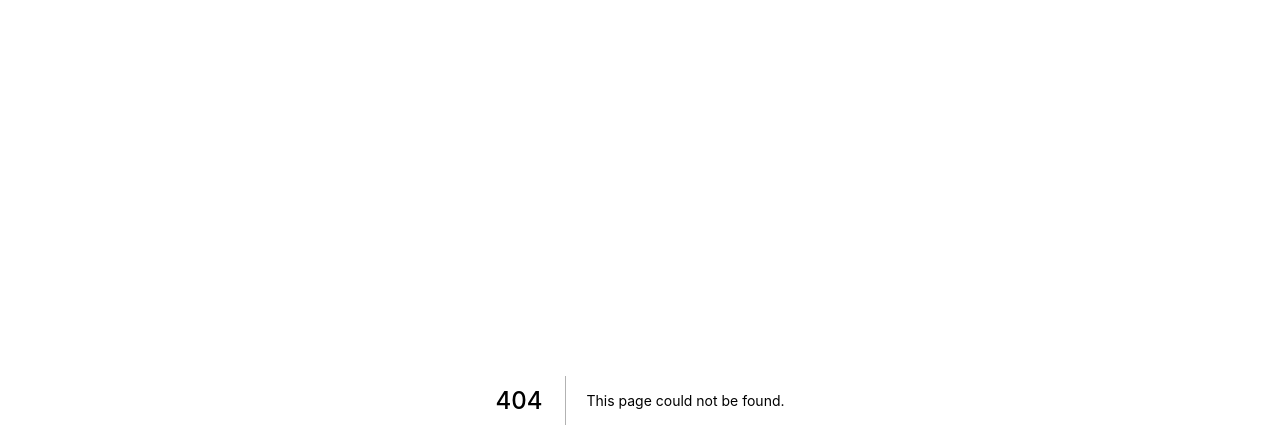
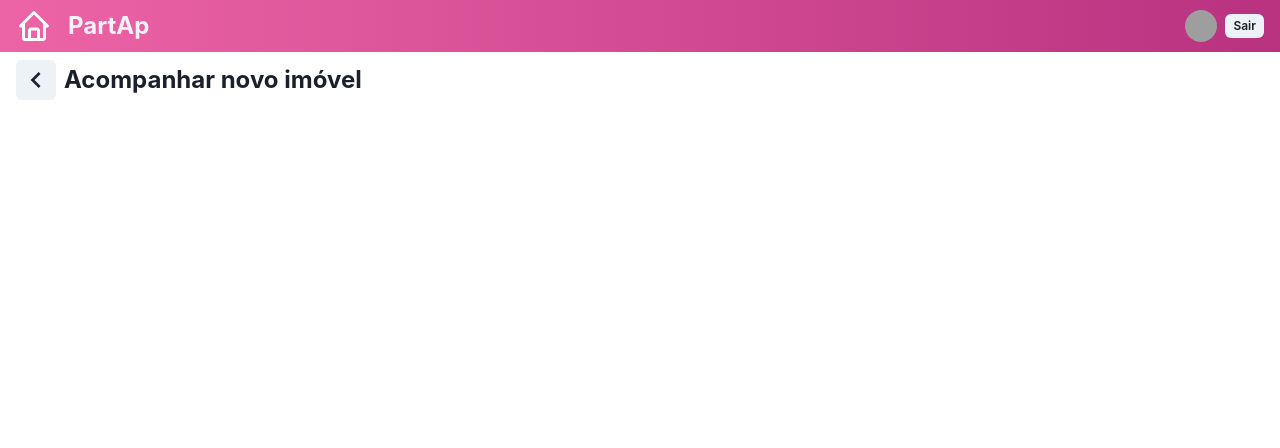
Before and after one commit to giovannijoao/partap-frontend, a Next.js app: page /property/1 in a window 1280 px wide. Before the commit this address had no page. Shown: the top 448 px of the page. Built offline with nearby package versions, Linux system fonts and the light colour scheme; grey boxes are pictures that could not be loaded.

Commit message:
Added page property

```diff
--- /dev/null
+++ b/pages/property/[id].tsx
@@ -0,0 +1,20 @@
+import { ChevronLeftIcon } from "@chakra-ui/icons";
+import { Box, Flex, Grid, Heading, IconButton } from "@chakra-ui/react"
+import { useRouter } from "next/router";
+import Header from "../../components/Header"
+
+export default function PropertyPage() {
+  const { query, push } = useRouter();
+  console.log(8, query)
+  return <>
+    <Flex gap={2} direction="column" height={"100vh"}>
+      <Header />
+      <Box px={4}>
+        <Flex alignItems="center" gap={2} mb={4}>
+          <IconButton aria-label="Go back home" onClick={() => push(`/home`)} icon={<ChevronLeftIcon h={8} w={8} />} />
+          <Heading fontSize={"2xl"}>Acompanhar novo imóvel</Heading>
+        </Flex>
+      </Box>
+    </Flex>
+  </>;
+}
```
